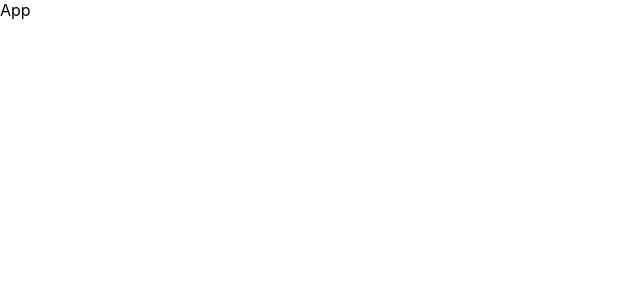
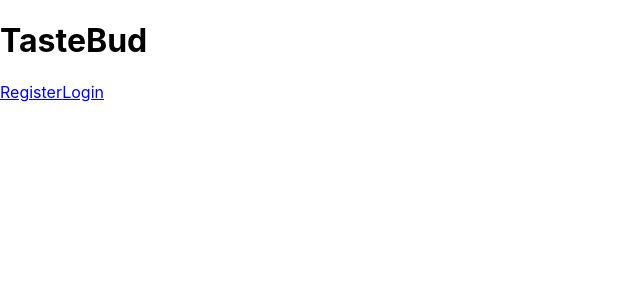
Before and after one commit to chloe-trn/craveit-client, a React (Create React App) app: page / in a window 1280 px wide. Shown: the top 300 px of the page, without its empty margins (0-640 px from the left). Built offline with nearby package versions, Linux system fonts and the light colour scheme.

Commit message:
Create preliminary default page and test

```diff
--- a/src/App.tsx
+++ b/src/App.tsx
@@ -1,8 +1,29 @@
-
+import './assets/css/App.css'
+import { Link, Outlet, useLocation } from 'react-router-dom'
+import Navigation from './components/navigation/Navigation'
+import Heading from './components/generic/Heading'
 
 const App = () => {
+  const { pathname } = useLocation()
+  const initialPaths: string[] = ['/', '/login', '/register']
+
   return (
-    <div>App</div>
+    <div data-testid='app' className='app initial'>
+      <header className='header'>
+        <Heading title={'TasteBud'}/>
+      </header>
+      {!initialPaths.includes(pathname) && <Navigation />}
+      <main data-testid='main' className='main'>
+        {['/'].includes(pathname) && (
+          <div className='btn-wrapper'>
+            <Link to='register' data-testid='register-btn' className='register btn'>Register</Link>
+            <Link to='login' data-testid='login-btn' className='register btn'>Login</Link>
+          </div>
+        )}
+        <Outlet />
+      </main>
+      {/** TODO: Add footer */}
+    </div>
   )
 }
 
```
Also changed, not shown: 1 other file (tests, documents, lock files or other folders).
